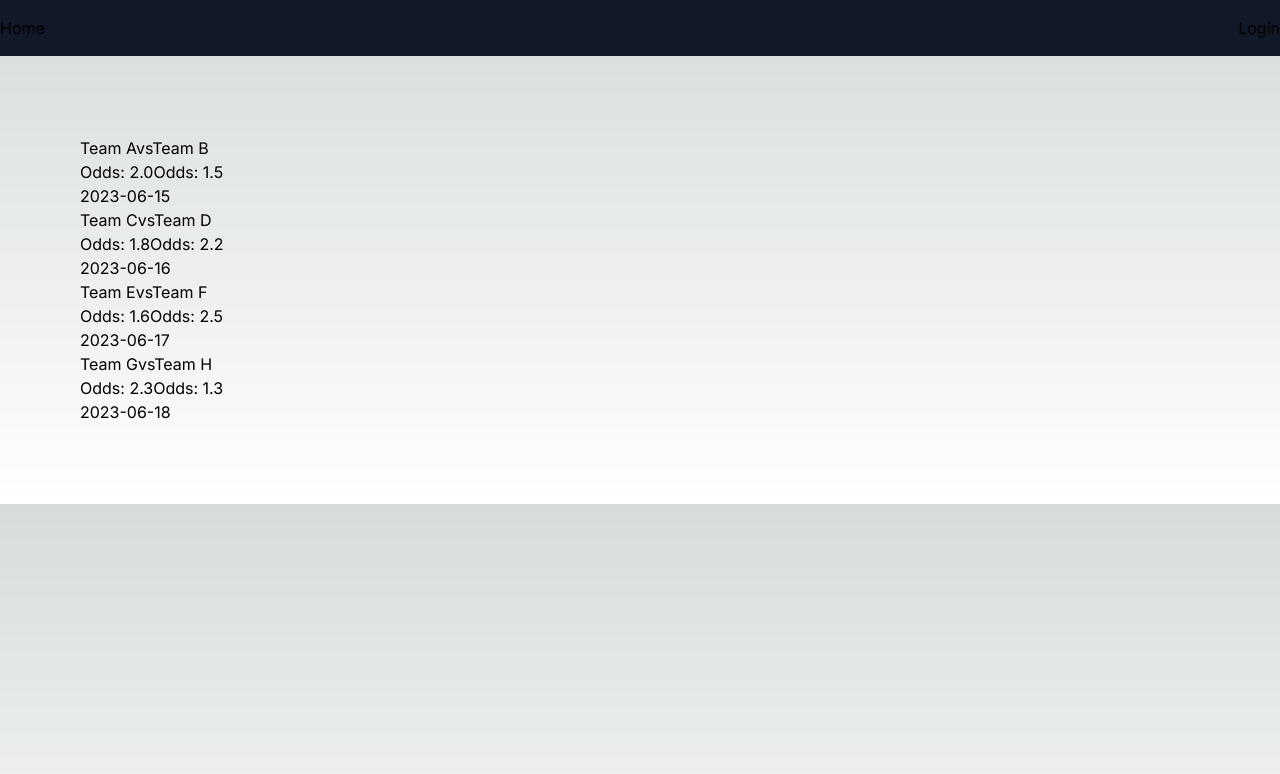
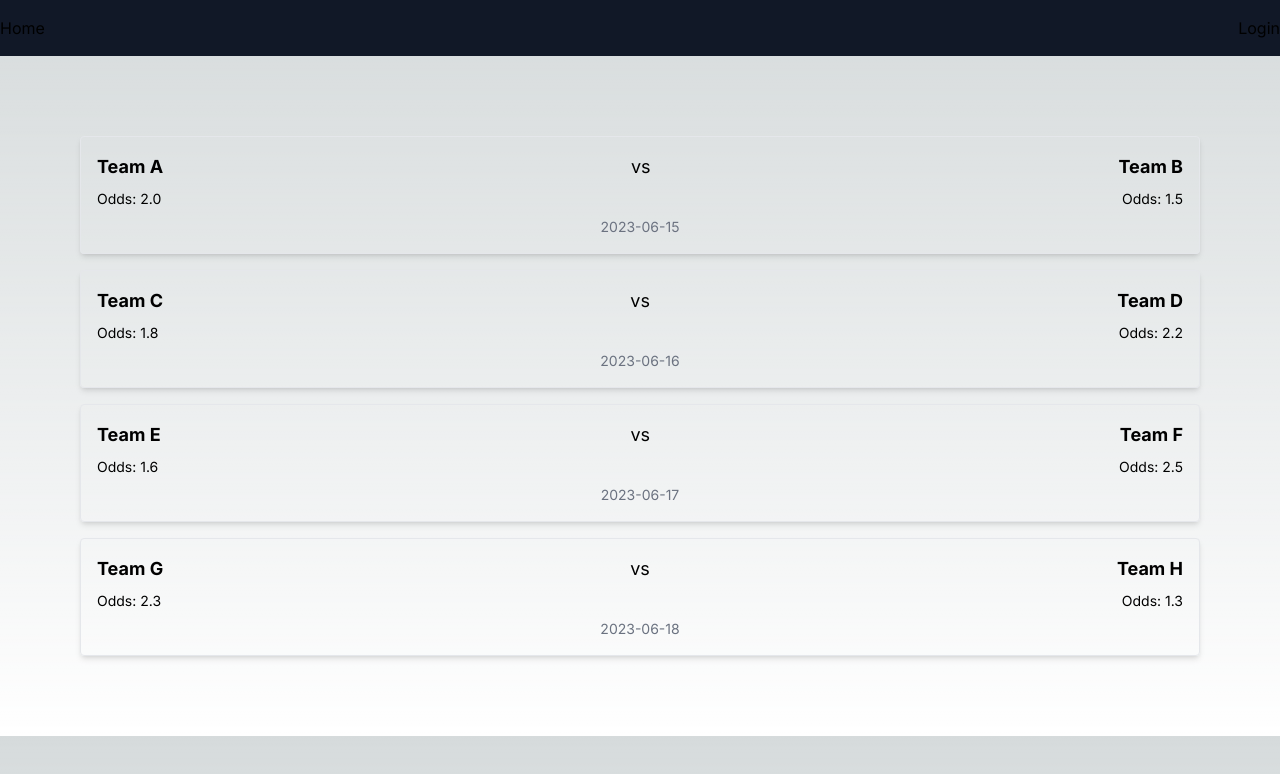
Before and after one commit to tbaskijera/betmet-frontend, a Next.js app: page / in a window 1280 px wide. Shown: the top 774 px of the page. Built offline with nearby package versions, Linux system fonts and the light colour scheme.

Commit message:
BETMET-28 add style to match page

```diff
--- a/src/components/Match.jsx
+++ b/src/components/Match.jsx
@@ -5,18 +5,21 @@ import Link from "next/link";
 const Match = ({ match }) => {
   return (
     <Link href={`/matches/${match.id}`}>
-      <div>
-        <div>
-          <span>{match.team1}</span>
-          <span>vs</span>
-          <span>{match.team2}</span>
+      <div className="p-4 border rounded shadow-md mb-4 hover:border-red-500">
+        <div className="flex justify-between items-center mb-2">
+          <span className="text-lg font-bold">{match.team1}</span>
+          <span className="text-lg">vs</span>
+
+          <span className="text-lg font-bold">{match.team2}</span>
         </div>
 
-        <div>
-          <span>Odds: {match.odds.team1}</span>
-          <span>Odds: {match.odds.team2}</span>
+        <div className="flex justify-between">
+          <span className="text-sm">Odds: {match.odds.team1}</span>
+          <span className="text-sm">Odds: {match.odds.team2}</span>
         </div>
-        <div>{match.date}</div>
+        <div className="flex justify-center mt-2 text-sm text-gray-500">
+          {match.date}
+        </div>
       </div>
     </Link>
   );
```
